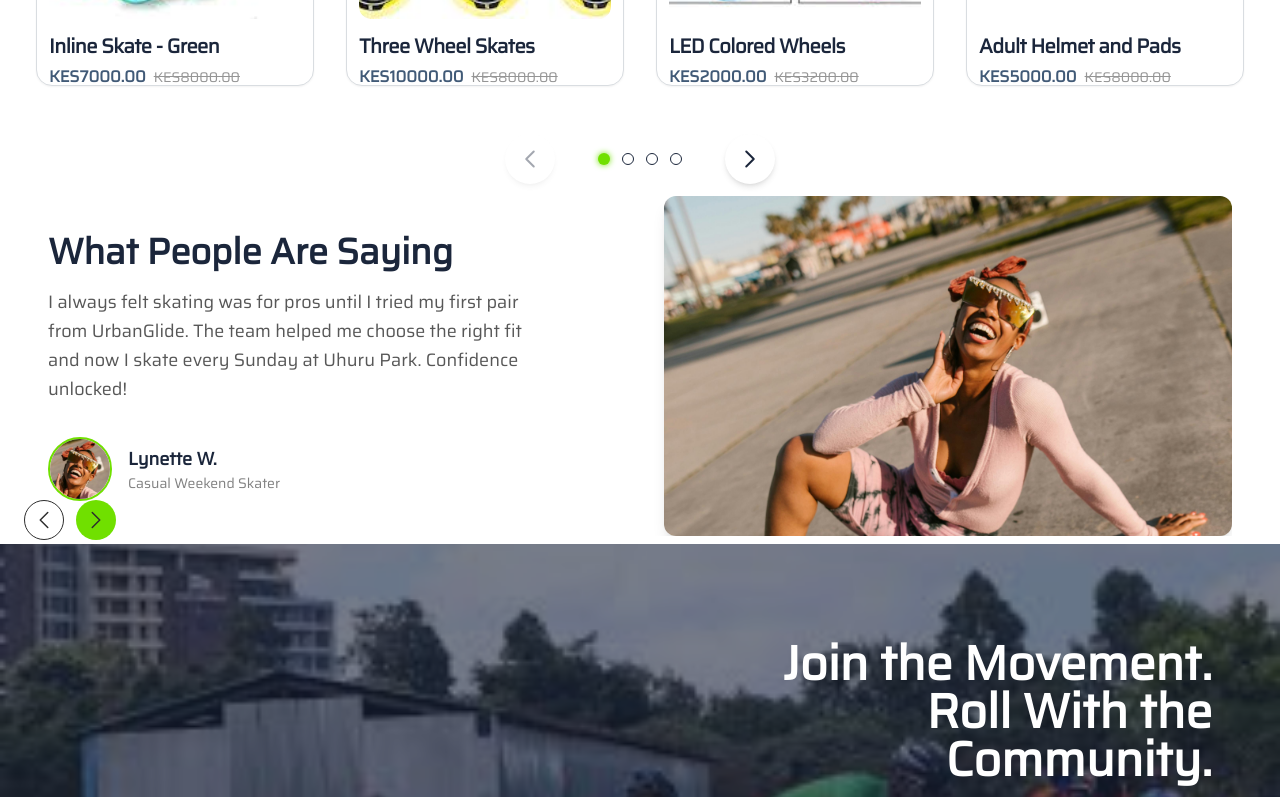
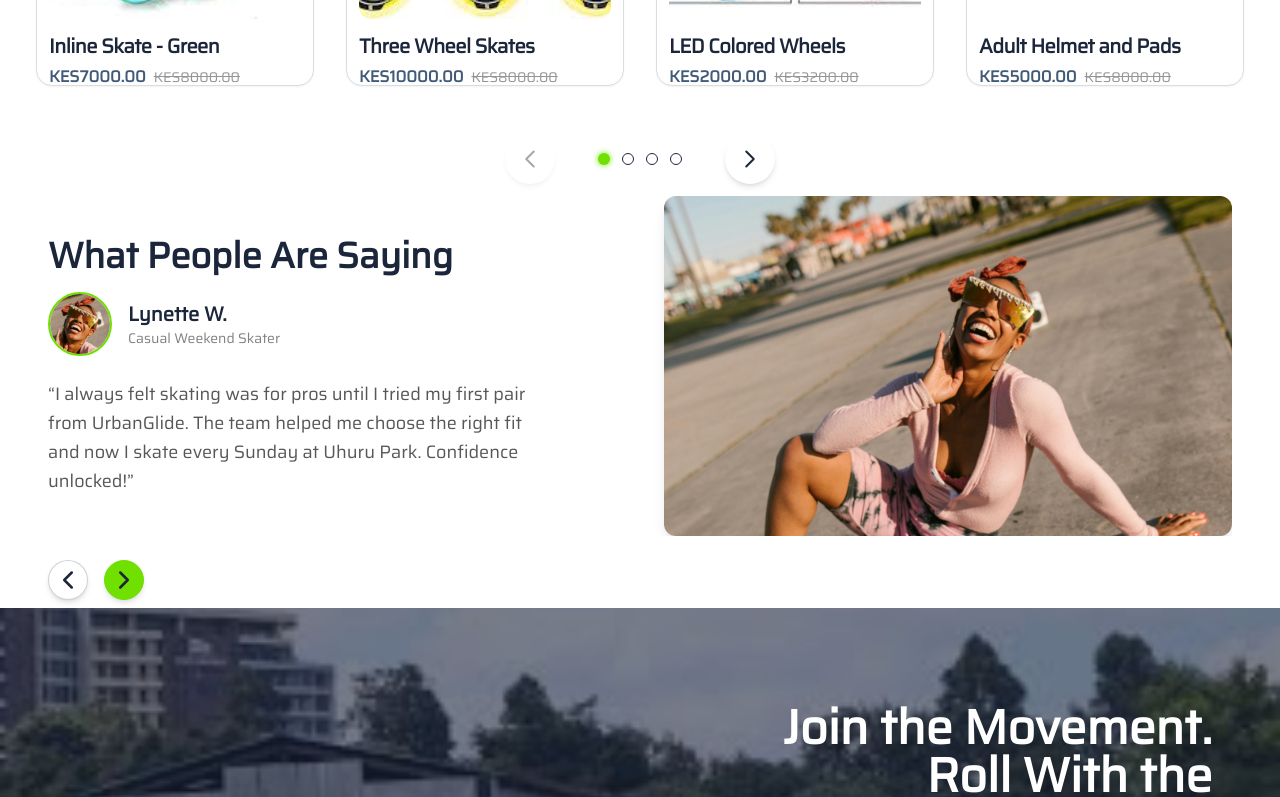
Before and after one commit to SundayEsther7/Fashion, a React (Vite) app in the folder client/: page / in a window 1280 px wide. Shown: the part 3222-4019 px from the top of the page. Built offline with nearby package versions, Linux system fonts and the light colour scheme.

Commit message:
Fine tuned

```diff
--- a/client/src/components/layout/CTA.jsx
+++ b/client/src/components/layout/CTA.jsx
@@ -66,7 +66,7 @@ export default function CTA() {
             <p className="text-red-300 text-sm mt-2">Please enter a valid email address.</p>
           )}
           {status === "success" && (
-            <p className="text-accent text-sm mt-2 font-semibold">You're in! Check your inbox 🎉</p>
+            <p className="text-accent text-sm mt-2 font-semibold">You're in! Check your inbox</p>
           )}
         </div>
       </div>
--- a/client/src/components/sections/Highlight.jsx
+++ b/client/src/components/sections/Highlight.jsx
@@ -3,33 +3,26 @@ import all from "../../assets/all.jpg";
 
 export default function Highlight() {
   return (
-    //Removed padding
-    <SectionWrapper className="relative py-1 m-1">
+    <SectionWrapper className="relative py-1 m-1 px-6">
 
-      {/* Subtle grain texture */}
+      {/* Grain Overlay */}
       <div className="absolute inset-0 opacity-[0.07] pointer-events-none"
-        style={{
-          backgroundImage: "url('https://assets.codepen.io/1468070/grain.png')",
-        }}
-      ></div>
+        style={{ backgroundImage: "url('https://assets.codepen.io/1468070/grain.png')" }}
+      />
 
-      <div className="relative z-10 max-w-[1440px] mx-auto flex flex-col lg:flex-row items-center lg:items-start gap-12 lg:gap-[120px]">
+       <div className="relative z-10 max-w-[1240px] mx-auto px-4 flex flex-col lg:flex-row items-center lg:items-start gap-12 lg:gap-[120px]">
 
         {/* LEFT TEXT */}
-        <div className="w-full lg:w-[45%] lg:pl-[100px] text-center lg:text-left">
-
-          {/* Soft muted label */}
+        <div className="w-full lg:w-[45%] text-center lg:text-left">
           <span className="uppercase tracking-[0.15em] text-secondary text-sm font-semibold mb-3 block">
             Street Tested · Rider Approved
           </span>
 
           <h2 className="text-[34px] md:text-[46px] font-extrabold font-saira leading-[120%] text-primary mb-[20px] tracking-tight">
-            Built for the Streets.
-            <br />
+            Built for the Streets.<br />
             <span className="text-accent">Made for the Movement.</span>
           </h2>
 
-          {/* Accent underline */}
           <div className="w-[60px] h-[4px] bg-accent mx-auto lg:mx-0 mb-8 rounded-full"></div>
 
           <p className="text-[16px] md:text-[18px] leading-[170%] font-saira text-neutralDark/90 max-w-[480px] mx-auto lg:mx-0">
@@ -37,11 +30,10 @@ export default function Highlight() {
             understand speed, rhythm, and flow. Your movement deserves gear that
             keeps up.
           </p>
-
         </div>
 
         {/* RIGHT IMAGE */}
-        <div className="w-full lg:w-[50%] flex justify-center lg:justify-end pr-0 lg:pr-[60px]">
+        <div className="w-full lg:w-[50%] flex justify-center lg:justify-end">
           <div className="w-full max-w-[500px] rounded-[10px] overflow-hidden shadow-[0px_12px_26px_-6px_rgba(0,0,0,0.25)]
             border border-neutralLight hover:shadow-[0px_16px_32px_-4px_rgba(0,0,0,0.32)] transition-shadow duration-300">
             <img
@@ -51,7 +43,6 @@ export default function Highlight() {
             />
           </div>
         </div>
-
       </div>
     </SectionWrapper>
   );
--- a/client/src/components/sections/Testimonials.jsx
+++ b/client/src/components/sections/Testimonials.jsx
@@ -13,50 +13,53 @@ export default function Testimonials() {
     {
       name: "Lynette W.",
       role: "Casual Weekend Skater",
-    text: "I always felt skating was for pros until I tried my first pair from UrbanGlide. The team helped me choose the right fit and now I skate every Sunday at Uhuru Park. Confidence unlocked!",
+      text: "\u201CI always felt skating was for pros until I tried my first pair from UrbanGlide. The team helped me choose the right fit and now I skate every Sunday at Uhuru Park. Confidence unlocked!\u201D",
       image: ladyF,
       background: lady,
     },
     {
       name: "Brian 'Vox' M.",
       role: "Street Freestyle Skater",
-    text: "I go hard on my skates — jumps, slides, speed, everything. UrbanGlide gear holds up. Good grip, smooth roll, and pads that actually protect. Real talk, this stuff is built for outside.",
+      text: "\u201CI go hard on my skates — jumps, slides, speed, everything. UrbanGlide gear holds up. Good grip, smooth roll, and pads that actually protect. Real talk, this stuff is built for outside.\u201D",
       image: "https://randomuser.me/api/portraits/men/76.jpg",
       background: manSkating,
     },
     {
       name: "Joy & Mia",
       role: "Parent + Beginner Skater",
-    text: "My daughter wanted to learn skating and I was scared. But their staff showed us how to balance and fall safely. Now skating is our bonding activity every evening. I love that for us.",
+      text: "\u201CMy daughter wanted to learn skating and I was scared. But their staff showed us how to balance and fall safely. Now skating is our bonding activity every evening. I love that for us.\u201D",
       image: "https://randomuser.me/api/portraits/women/79.jpg",
-    background:parentChild,
+      background: parentChild,
     },
     {
       name: "Kelvin 'Spins'",
       role: "Community Skate Crew Member",
-    text: "What I like most is how UrbanGlide feels like a community. It’s not just gear — it's people pushing each other to learn new tricks and show up with confidence.",
+      text: "\u201CWhat I like most is how UrbanGlide feels like a community. It’s not just gear — it's people pushing each other to learn new tricks and show up with confidence.\u201D",
       image: "https://randomuser.me/api/portraits/men/23.jpg",
       background: manPosing,
     },
   ];
 
+  const [currentIndex, setCurrentIndex] = useState(0);
+  const [activeArrow, setActiveArrow] = useState("next"); // "next" is default active
 
-  const [currentIndex, setCurrentIndex] = useState(0);
+  const next = () => {
+    setActiveArrow("next");
+    setCurrentIndex((prev) => (prev + 1) % testimonials.length);
+  };
 
-  const next = () =>
-    setCurrentIndex((prev) => (prev + 1) % testimonials.length);
-  const prev = () =>
-    setCurrentIndex((prev) => (prev - 1 + testimonials.length) % testimonials.length);
+  const prev = () => {
+    setActiveArrow("prev");
+    setCurrentIndex(
+      (prev) => (prev - 1 + testimonials.length) % testimonials.length
+    );
+  };
 
   return (
     <SectionWrapper className="relative py-1 m-1 px-6 md:px-12">
-
       <div className="max-w-[1240px] mx-auto">
-
         {/* SLIDER WRAPPER */}
         <div className="flex flex-col lg:flex-row items-center gap-12 relative overflow-hidden">
-
-
 
           {/* ANIMATED SLIDER CONTENT */}
           <div className="w-full overflow-hidden">
@@ -74,17 +77,13 @@ export default function Testimonials() {
                   <h2 className="text-4xl font-bold text-primary mb-4">
                     What People Are Saying
                   </h2>
-                  <p className="text-neutralDark/80 text-lg leading-relaxed max-w-[500px]">
-                    {testimonials[currentIndex].text}
-                  </p>
-
-                  <div className="flex items-center gap-4 mt-8">
+                  <div className="flex items-center gap-4 mb-6">
                     <img
                       src={testimonials[currentIndex].image}
                       className="w-16 h-16 rounded-full object-cover border-2 border-accent"
                     />
                     <div>
-                      <p className="font-semibold text-primary text-lg">
+                      <p className="font-semibold text-primary text-xl">
                         {testimonials[currentIndex].name}
                       </p>
                       <p className="text-sm text-neutralDark/60">
@@ -92,6 +91,11 @@ export default function Testimonials() {
                       </p>
                     </div>
                   </div>
+
+                  {/* THEN THE TEXT */}
+                  <p className="text-neutralDark/80 text-lg leading-relaxed max-w-[500px]">
+                    {testimonials[currentIndex].text}
+                  </p>
                 </div>
 
                 {/* IMAGE */}
@@ -101,44 +105,73 @@ export default function Testimonials() {
                     className="w-full h-[340px] rounded-xl shadow-lg object-cover"
                   />
                 </div>
-
               </motion.div>
             </AnimatePresence>
-
-
-
           </div>
-
         </div>
-        { /* ARROWS */}
-         {/* ARROWS — outside content */}
-<div className="absolute left-6 bottom-0 flex gap-3 z-20">
-
-  {/* Prev Arrow */}
+        {/* ARROWS */}
+        <div className="flex gap-4 pt-6">
+          {/* PREV ARROW */}
           <button
             onClick={prev}
-    className="w-10 h-10 border border-neutralDark rounded-full flex items-center justify-center hover:bg-neutralLight transition"
+            className={`
+      w-10 h-10 rounded-full border transition-all active:scale-95 flex items-center justify-center shadow-md
+      ${
+        activeArrow === "prev"
+          ? "bg-accent border-accent"
+          : "bg-white border-primary/20 hover:bg-accent hover:border-accent"
+      }
+    `}
+            aria-label="Previous testimonial"
           >
-    <svg className="w-6 h-6 text-neutralDark" fill="none" stroke="currentColor" strokeWidth={1.5} viewBox="0 0 24 24">
-      <path strokeLinecap="round" strokeLinejoin="round" d="M15.75 19.5 8.25 12l7.5-7.5" />
+            <svg
+              className={`w-6 h-6 transition ${
+                activeArrow === "prev" ? "text-primary" : "text-primary"
+              }`}
+              fill="none"
+              stroke="currentColor"
+              strokeWidth={2.5}
+              viewBox="0 0 24 24"
+            >
+              <path
+                strokeLinecap="round"
+                strokeLinejoin="round"
+                d="M15.75 19.5L8.25 12l7.5-7.5"
+              />
             </svg>
           </button>
 
-  {/* Next Arrow */}
+          {/* NEXT ARROW */}
           <button
             onClick={next}
-    className="w-10 h-10 bg-accent rounded-full flex items-center justify-center hover:bg-accent/80 transition"
+            className={`
+      w-10 h-10 rounded-full border transition-all active:scale-95 flex items-center justify-center shadow-md
+      ${
+        activeArrow === "next"
+          ? "bg-accent border-accent"
+          : "bg-white border-primary/20 hover:bg-accent hover:border-accent"
+      }
+    `}
+            aria-label="Next testimonial"
           >
-    <svg className="w-6 h-6 text-neutralDark" fill="none" stroke="currentColor" strokeWidth={1.5} viewBox="0 0 24 24">
-      <path strokeLinecap="round" strokeLinejoin="round" d="m8.25 4.5 7.5 7.5-7.5 7.5" />
+            <svg
+              className={`w-6 h-6 transition ${
+                activeArrow === "next" ? "text-primary" : "text-primary"
+              }`}
+              fill="none"
+              stroke="currentColor"
+              strokeWidth={2.5}
+              viewBox="0 0 24 24"
+            >
+              <path
+                strokeLinecap="round"
+                strokeLinejoin="round"
+                d="m8.25 4.5 7.5 7.5-7.5 7.5"
+              />
             </svg>
           </button>
-
         </div>
-
-
       </div>
-
     </SectionWrapper>
   );
 }
```
Lines whose indentation alone changed are shown as unchanged.
